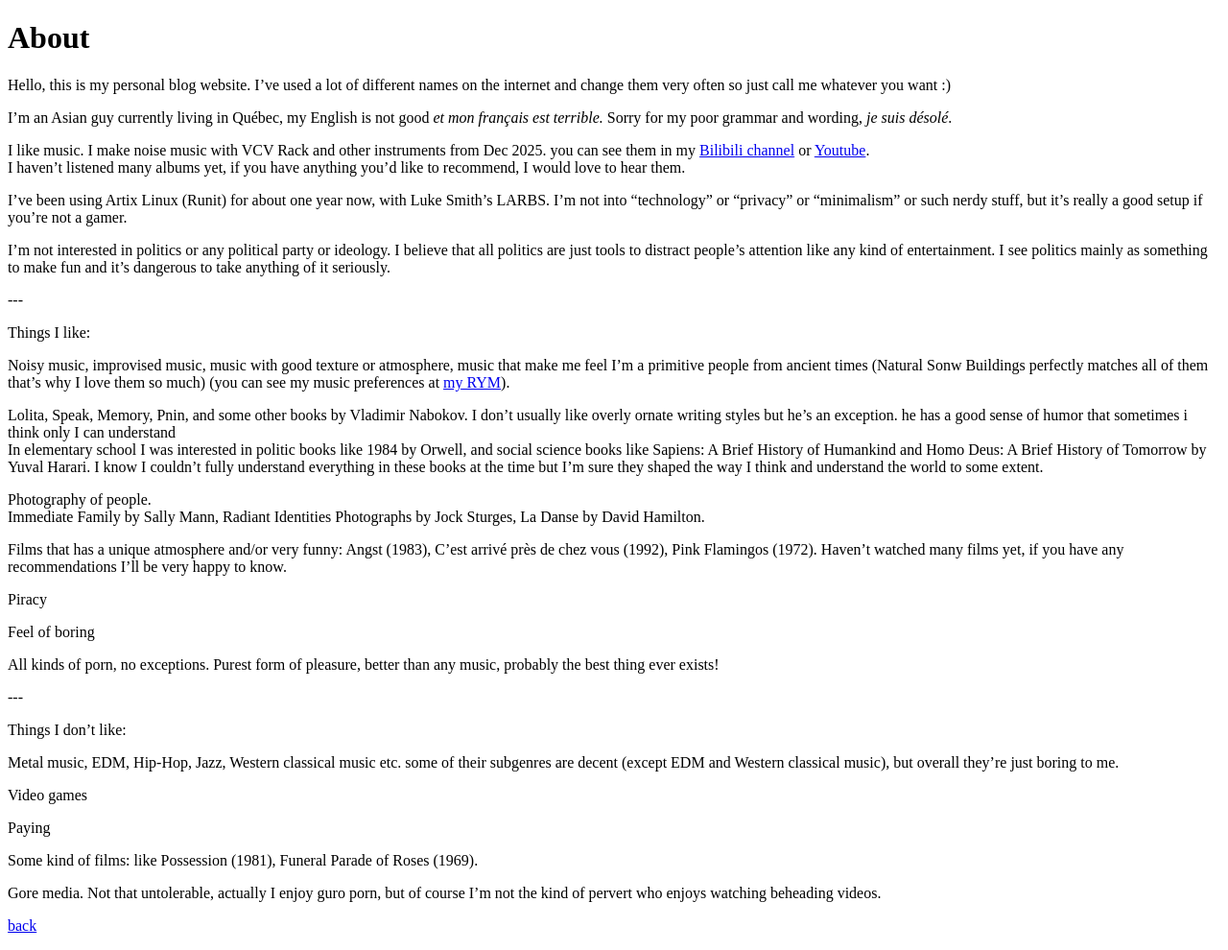
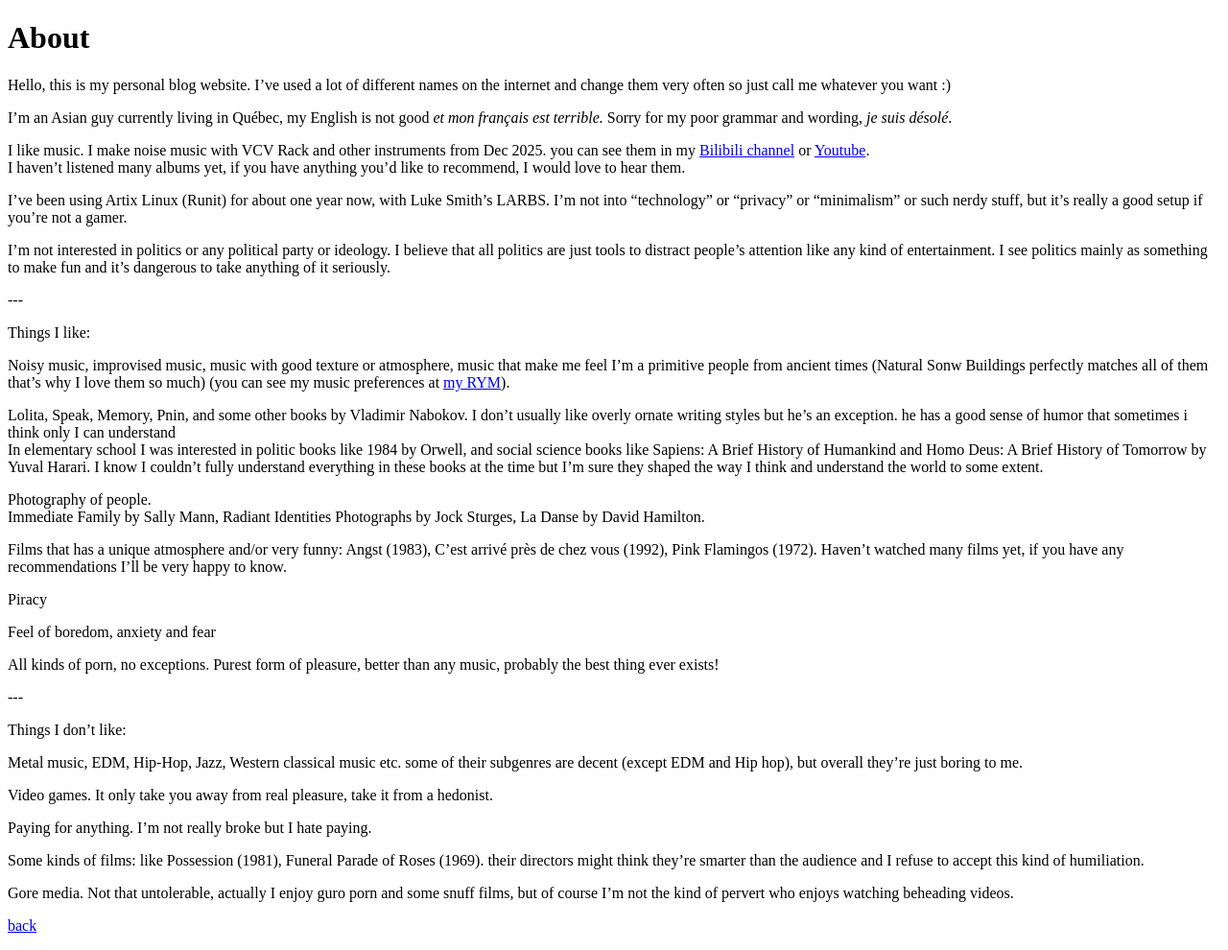
Before and after one commit to Aiwass93/aiwass93.github.io, a Jekyll site: the page built from about.md, in a window 1280 px wide. Shown: the whole page at 96% size. Built offline with Jekyll 4.4.1, drawn with Linux system fonts in a browser that asks for light colours.

Commit message:
updated about, images, icon, and a few articles

```diff
--- a/about.md
+++ b/about.md
@@ -31,7 +31,7 @@
 
 Piracy
 
-Feel of boring
+Feel of boredom, anxiety and fear
 
 All kinds of porn, no exceptions. Purest form of pleasure, better than any music, probably the best thing ever exists!
 
@@ -39,14 +39,14 @@
 
 Things I don't like:
 
-Metal music, EDM, Hip-Hop, Jazz, Western classical music etc. some of their subgenres are decent (except EDM and Western classical music), but overall they're just boring to me.
+Metal music, EDM, Hip-Hop, Jazz, Western classical music etc. some of their subgenres are decent (except EDM and Hip hop), but overall they're just boring to me.
 
-Video games
+Video games. It only take you away from real pleasure, take it from a hedonist.
 
-Paying
+Paying for anything. I'm not really broke but I hate paying.
 
-Some kind of films: like Possession (1981), Funeral Parade of Roses (1969).
+Some kinds of films: like Possession (1981), Funeral Parade of Roses (1969). their directors might think they're smarter than the audience and I refuse to accept this kind of humiliation.
 
-Gore media. Not that untolerable, actually I enjoy guro porn, but of course I'm not the kind of pervert who enjoys watching beheading videos.
+Gore media. Not that untolerable, actually I enjoy guro porn and some snuff films, but of course I'm not the kind of pervert who enjoys watching beheading videos.
 
 [back](/)
```
Also changed, not shown: _gallery/my-physical-music-collection.md (+1 -1 lines), _posts/2026-07-12-my-physical-music-collection.md (+3 -2 lines), _posts/2026-08-24-new-technique-vcv-rack.md (added, +19 -0 lines), assets/images/icon.png, assets/images/my-physical-music-collection.jpg, 1 other file.
